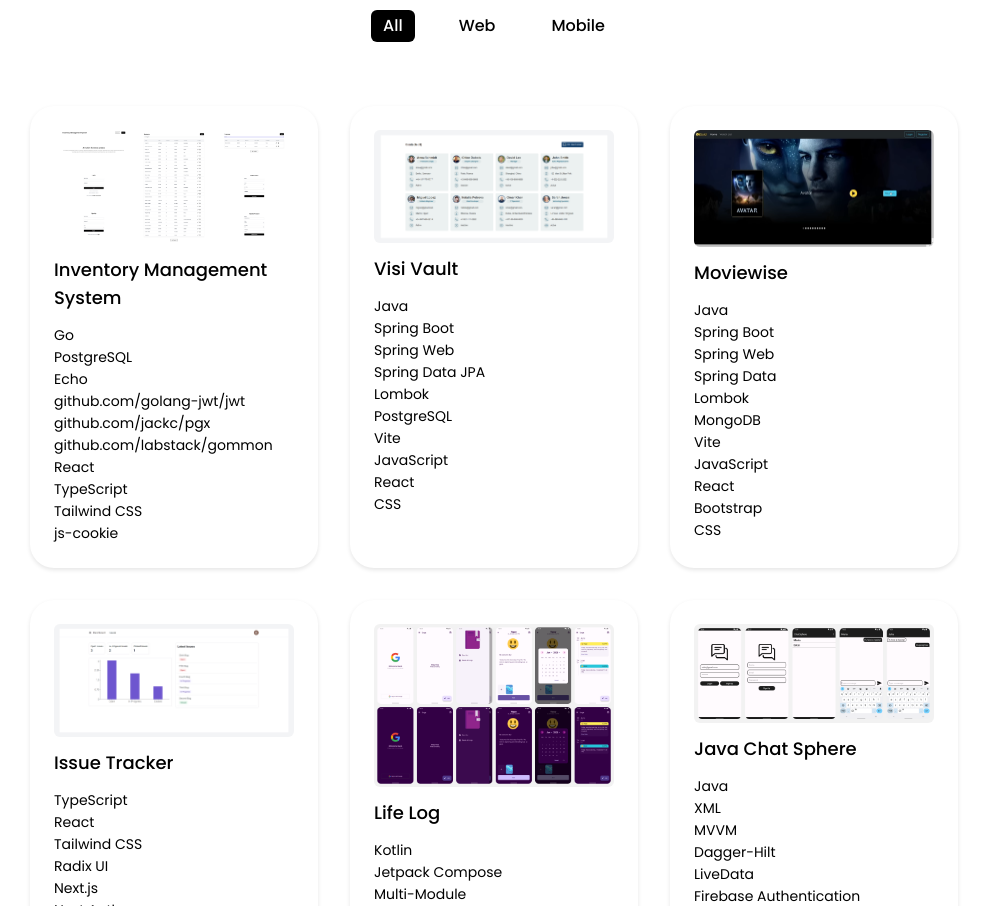
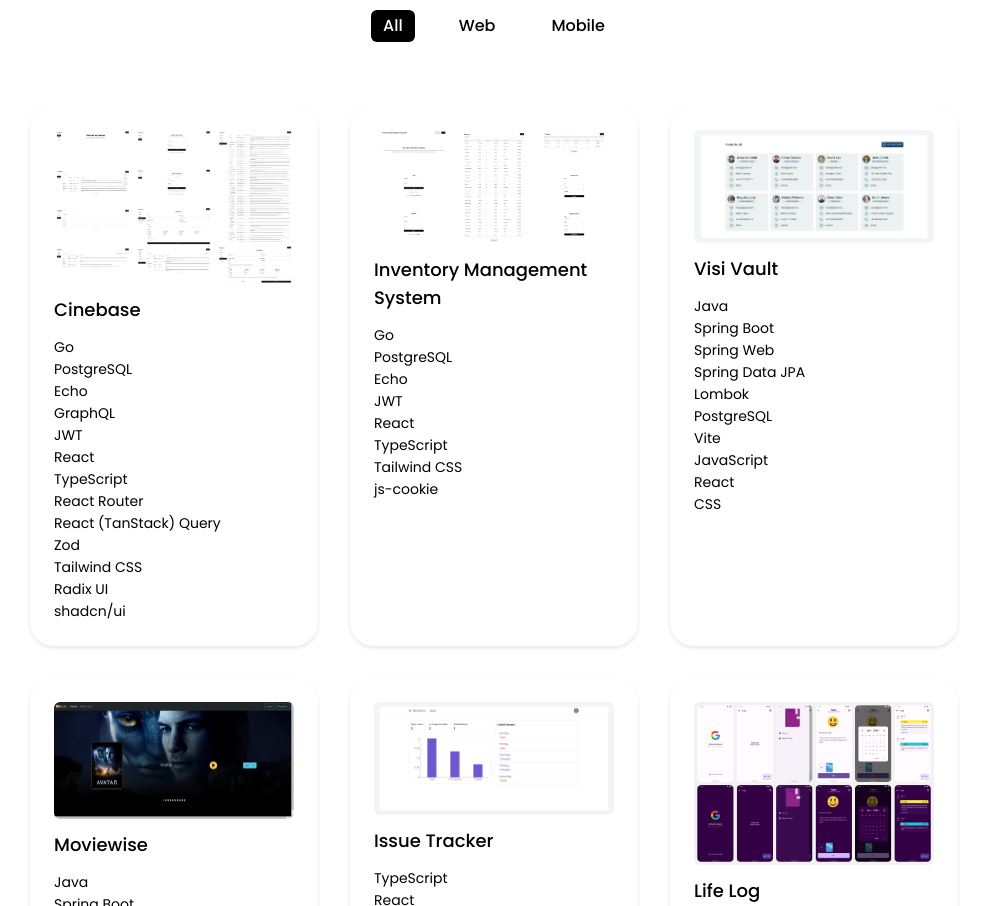
Before and after one commit to erkindilekci/erkindilekci.com, a React (Vite) app: page / in a window 1280 px wide. Shown: the part 2220-3126 px from the top of the page, without its empty margins (146-1133 px from the left). Built offline with nearby package versions, Linux system fonts and the light colour scheme.

Commit message:
Update projects.js

```diff
--- a/src/assets/data/projects.js
+++ b/src/assets/data/projects.js
@@ -1,4 +1,25 @@
 const projects = [
+    {
+        title: 'Cinebase',
+        category: ['all', 'web'],
+        image: './projects/cinebase.png',
+        technologies: [
+            'Go',
+            'PostgreSQL',
+            'Echo',
+            'GraphQL',
+            'JWT',
+            'React',
+            'TypeScript',
+            'React Router',
+            'React (TanStack) Query',
+            'Zod',
+            'Tailwind CSS',
+            'Radix UI',
+            'shadcn/ui',
+        ],
+        links: ['https://erkindilekci-cinebase.netlify.app/', 'https://github.com/erkindilekci/cinebase']
+    },
     {
         title: 'Inventory Management System',
         category: ['all', 'web'],
@@ -7,9 +28,7 @@ const projects = [
             'Go',
             'PostgreSQL',
             'Echo',
-            'github.com/golang-jwt/jwt',
-            'github.com/jackc/pgx',
-            'github.com/labstack/gommon',
+            'JWT',
             'React',
             'TypeScript',
             'Tailwind CSS',
```
Also changed, not shown: public/projects/cinebase.png (added).
